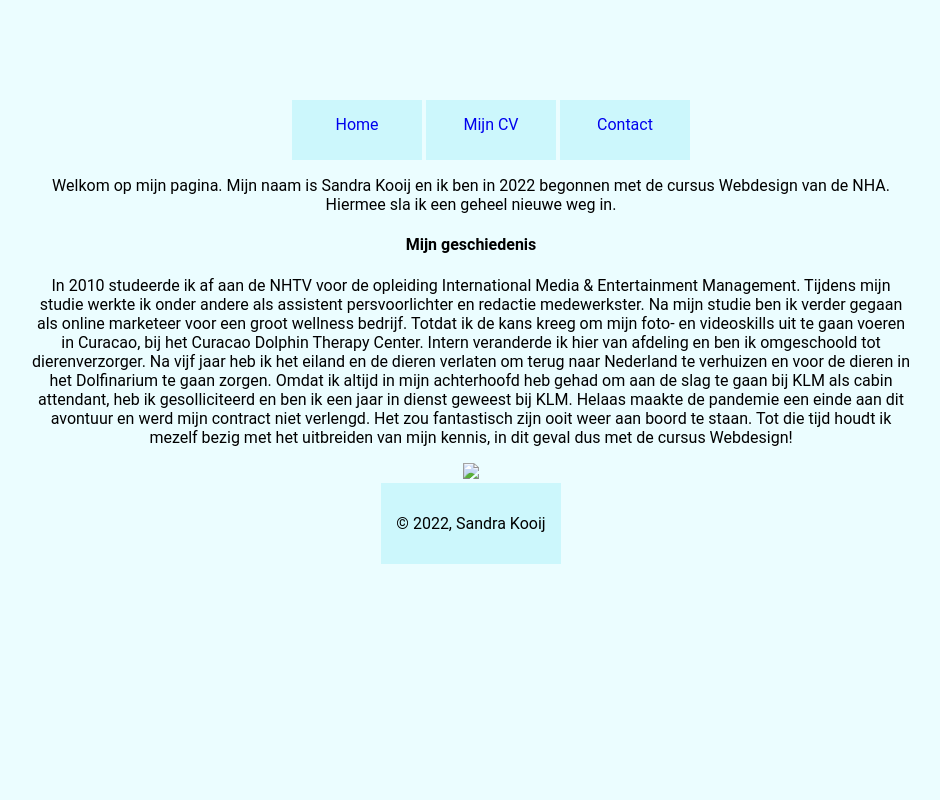
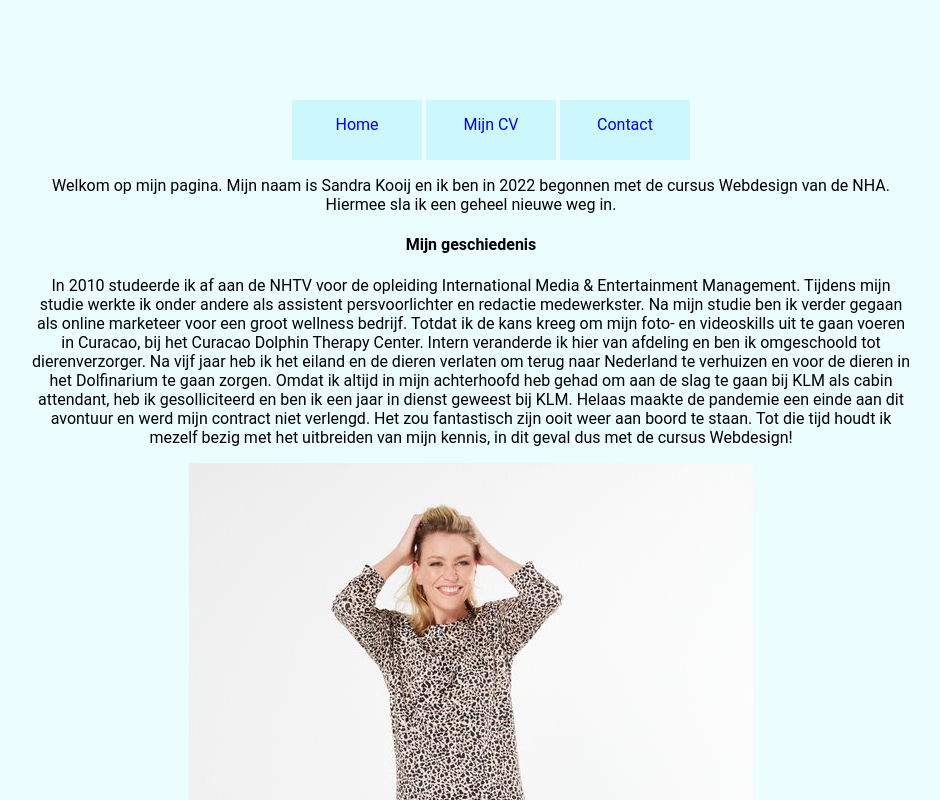
Before and after one commit to sandrakooij/huiswerk15, a plain HTML site: page index.html in a window 1280 px wide. Shown: the top 800 px of the page, without its empty margins (169-1109 px from the left). Drawn offline with Linux system fonts and the light colour scheme.

Commit message:
Update index.html

```diff
--- a/index.html
+++ b/index.html
@@ -15,7 +15,7 @@
       <p>In 2010 studeerde ik af aan de NHTV voor de opleiding International Media & Entertainment Management. Tijdens mijn studie werkte ik onder andere als assistent persvoorlichter en redactie medewerkster. Na mijn studie ben ik verder gegaan als online marketeer voor een groot wellness bedrijf. Totdat ik de kans kreeg om mijn foto- en videoskills uit te gaan voeren in Curacao, bij het Curacao Dolphin Therapy Center. Intern veranderde ik hier van afdeling en ben ik omgeschoold tot dierenverzorger. Na vijf jaar heb ik het eiland en de dieren verlaten om terug naar Nederland te verhuizen en voor de dieren in het Dolfinarium te gaan zorgen. Omdat ik altijd in mijn achterhoofd heb gehad om aan de slag te gaan bij KLM als cabin attendant, heb ik gesolliciteerd en ben ik een jaar in dienst geweest bij KLM. Helaas maakte de pandemie een einde aan dit avontuur en werd mijn contract niet verlengd. Het zou fantastisch zijn ooit weer aan boord te staan. Tot die tijd houdt ik mezelf bezig met het uitbreiden van mijn kennis, in dit geval dus met de cursus Webdesign!
       </p>
     </header>
-    <img src="Les 15/HEMA.jpeg"><br>
+    <img src="HEMA.jpeg"><br>
     <footer><p>© 2022, Sandra Kooij</p>
   </body>
   </html>
```
